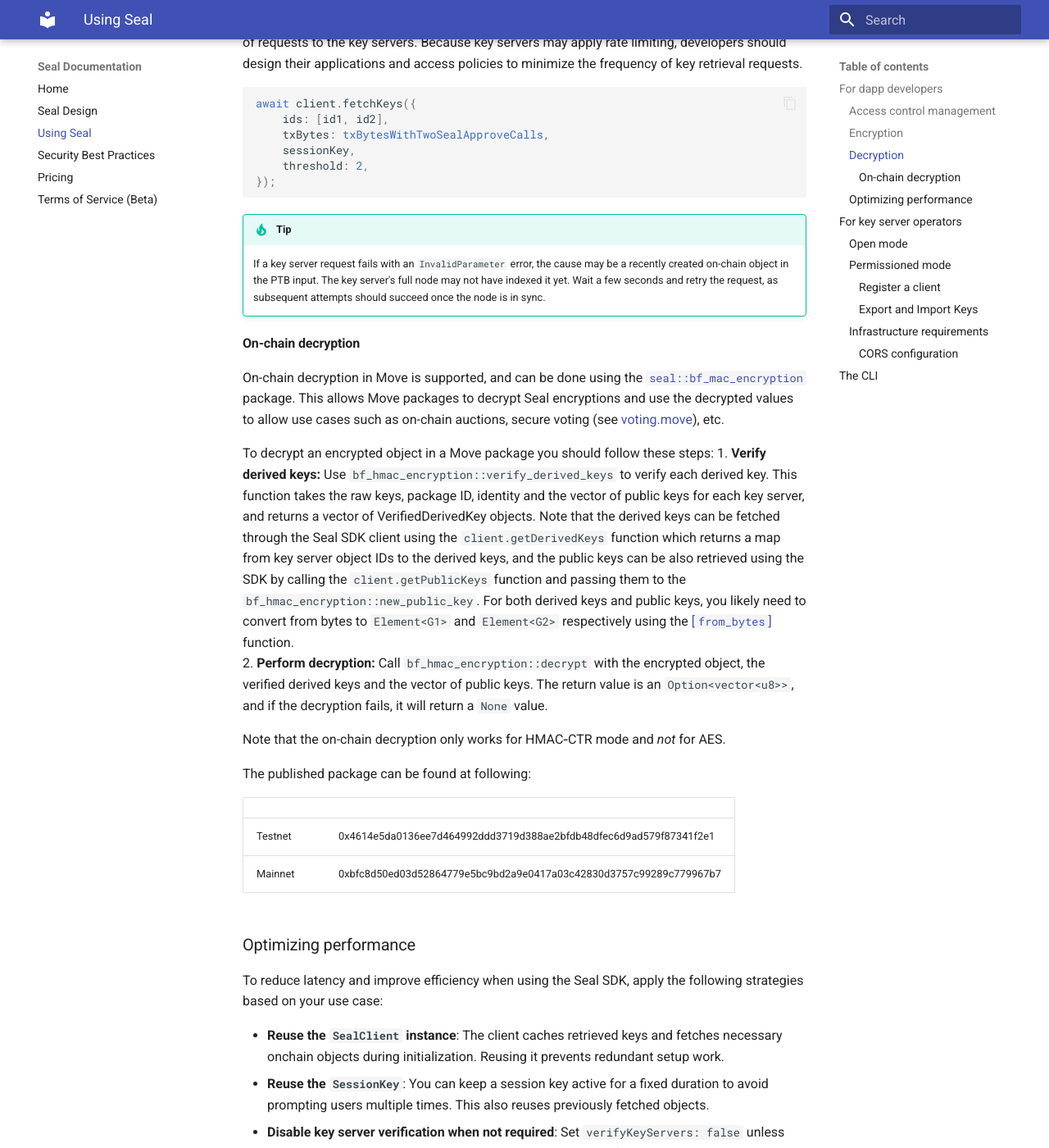
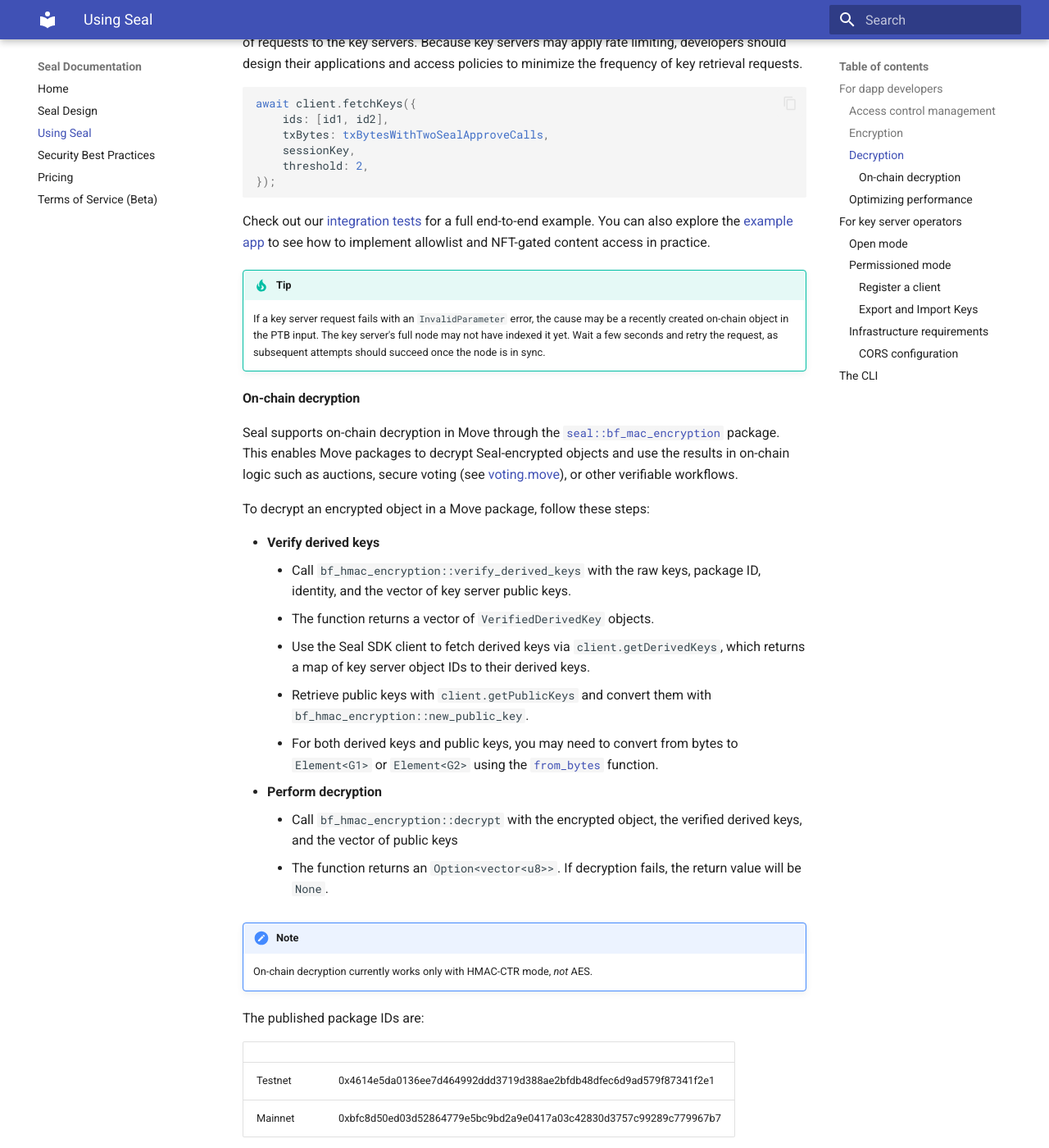
Before and after one commit to zonxa/seal, an MkDocs documentation site: the page built from docs/UsingSeal.md, in a window 1280 px wide and 1400 px high, scrolled down 5623 px. Shown: the whole window at 82% size. Built offline with MkDocs 1.6.1 and Material for MkDocs 9.7.7, drawn with Linux system fonts in a browser that asks for light colours; some of the changed text lies outside the part shown.

Commit message:
Syncing the walsite docs after last couple of update (#247)
Co-authored-by: Abhinav Garg <abhi.garg@mystenlabs.com>

````diff
--- a/docs/UsingSeal.md
+++ b/docs/UsingSeal.md
@@ -65,7 +65,7 @@
 A key server may be used multiple times to enable weighting, which allows the app to specify how many times a key server can contribute towards reaching the decryption threshold. This is useful for scenarios where some key servers are more reliable or trusted than others, or when the app wants to ensure that certain key servers are always included in the decryption process.
 
 !!! info
-    Anyone can create an onchain `KeyServer` object that references a known URL (such as `seal.mystenlabs.com`) but uses a different public key. To prevent impersonation, the SDK performs a verification step: it fetches the object ID from the server’s `/v1/service` endpoint and compares it with the object ID registered onchain.
+    Anyone can create an onchain `KeyServer` object that references a known URL (such as `seal.mystenlabs.com`) but uses a different public key. To prevent impersonation, the SDK may perform a verification step: it fetches the object ID from the server’s `/v1/service` endpoint and compares it with the object ID registered onchain.
 
 Apps can define a list of Seal key server object IDs from the [verified key servers](Pricing.md#verified-key-servers) available in each environment. You can use any `Open` mode key servers directly. For `Permissioned` mode servers, contact the key server operator to register your package ID and receive the corresponding object ID.
 
@@ -185,19 +185,31 @@
 });
 ```
 
+Check out our [integration tests](https://github.com/MystenLabs/ts-sdks/blob/main/packages/seal/test/unit/integration.test.ts)  for a full end-to-end example. You can also explore the [example app](./examples/) to see how to implement allowlist and NFT-gated content access in practice.
+
 !!! tip
     If a key server request fails with an `InvalidParameter` error, the cause may be a recently created on-chain object in the PTB input. The key server's full node may not have indexed it yet. Wait a few seconds and retry the request, as subsequent attempts should succeed once the node is in sync.
 
 #### On-chain decryption
-On-chain decryption in Move is supported, and can be done using the [`seal::bf_mac_encryption`](./move/seal/sources/bf_hmac_encryption.move) package. This allows Move packages to decrypt Seal encryptions and use the decrypted values to allow use cases such as on-chain auctions, secure voting (see [voting.move](./move/patterns/sources/voting.move)), etc.
 
-To decrypt an encrypted object in a Move package you should follow these steps:
-1. **Verify derived keys:** Use `bf_hmac_encryption::verify_derived_keys` to verify each derived key. This function takes the raw keys, package ID, identity and the vector of public keys for each key server, and returns a vector of VerifiedDerivedKey objects. Note that the derived keys can be fetched through the Seal SDK client using the `client.getDerivedKeys` function which returns a map from key server object IDs to the derived keys, and the public keys can be also retrieved using the SDK by calling the `client.getPublicKeys` function and passing them to the `bf_hmac_encryption::new_public_key`. For both derived keys and public keys, you likely need to convert from bytes to `Element<G1>` and `Element<G2>` respectively using the [[`from_bytes`]](https://docs.sui.io/references/framework/sui/group_ops#sui_group_ops_from_bytes) function.
-2. **Perform decryption:** Call `bf_hmac_encryption::decrypt` with the encrypted object, the verified derived keys and the vector of public keys. The return value is an `Option<vector<u8>>`, and if the decryption fails, it will return a `None` value.
+Seal supports on-chain decryption in Move through the [`seal::bf_mac_encryption`](https://github.com/MystenLabs/seal/tree/main/move/seal/sources/bf_hmac_encryption.move) package. This enables Move packages to decrypt Seal-encrypted objects and use the results in on-chain logic such as auctions, secure voting (see [voting.move](https://github.com/MystenLabs/seal/tree/main/move/patterns/sources/voting.move)), or other verifiable workflows.
 
-Note that the on-chain decryption only works for HMAC‑CTR mode and _not_ for AES.
+To decrypt an encrypted object in a Move package, follow these steps:
 
-The published package can be found at following:
+- **Verify derived keys**
+    - Call `bf_hmac_encryption::verify_derived_keys` with the raw keys, package ID, identity, and the vector of key server public keys.
+    - The function returns a vector of `VerifiedDerivedKey` objects.
+    -  Use the Seal SDK client to fetch derived keys via `client.getDerivedKeys`, which returns a map of key server object IDs to their derived keys.
+    - Retrieve public keys with `client.getPublicKeys` and convert them with `bf_hmac_encryption::new_public_key`.
+    - For both derived keys and public keys, you may need to convert from bytes to `Element<G1>` or `Element<G2>` using the [`from_bytes`](https://docs.sui.io/references/framework/sui/group_ops#sui_group_ops_from_bytes) function.
+- **Perform decryption**
+    - Call `bf_hmac_encryption::decrypt` with the encrypted object, the verified derived keys, and the vector of public keys
+    - The function returns an `Option<vector<u8>>`. If decryption fails, the return value will be `None`.
+
+!!! note
+    On-chain decryption currently works only with HMAC-CTR mode, _not_ AES.
+
+The published package IDs are:
 
 | <NETWORK> | <PACKAGE_ID> |
 | -------- | ------- |
@@ -271,7 +283,7 @@
 $ CONFIG_PATH=crates/key-server/key-server-config.yaml MASTER_KEY=<MASTER_KEY> cargo run --bin key-server
 
 # Or with a custom RPC endpoint via environment variable:
-$ NODE_URL=https://your-custom-rpc.example.com CONFIG_PATH=crates/key-server/key-server-config.yaml MASTER_KEY=<MASTER_KEY> cargo run --bin key-server
+# $ NODE_URL=https://your-custom-rpc.example.com CONFIG_PATH=crates/key-server/key-server-config.yaml MASTER_KEY=<MASTER_KEY> cargo run --bin key-server
 ```
 
 Alternatively, run with docker:
````
Also changed, not shown: UsingSeal.md (+20 -14 lines).
